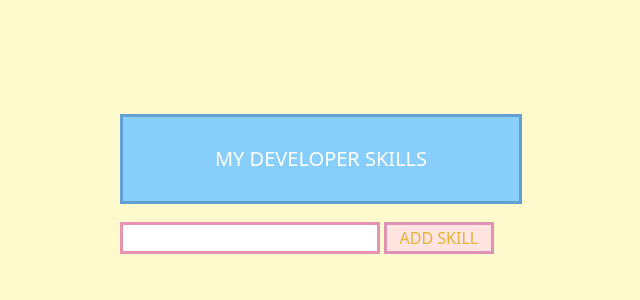
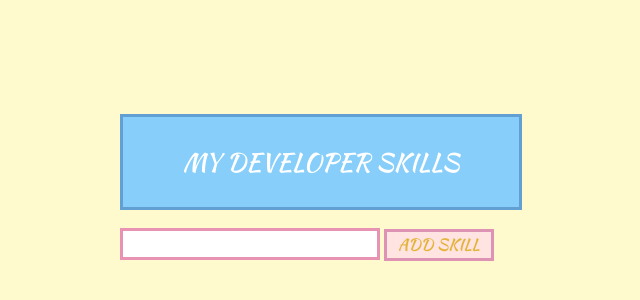
Before and after one commit to kimmiec/dev-skills, a plain HTML site: page index.html in a window 1280 px wide. Shown: the part 136-436 px from the top of the page, without its empty margins (319-959 px from the left). Drawn offline with nearby package versions, Linux system fonts and the light colour scheme.

Commit message:
changes to font style

```diff
--- a/css/style.css
+++ b/css/style.css
@@ -27,7 +27,8 @@ li {
     list-style-type: none;
     /* margin: 15px 0px 15px 130px; */
     color:rgb(155, 104, 175);
-
+    font-family: 'Caveat', cursive;
+    font-size: 21px;
 }
 
 ul {
@@ -39,11 +40,12 @@ h1{
     justify-content: center;
     flex-direction: column;
     padding: 30px 0px 30px 0px;
-    font-size: 20px;
+    font-size: 25px;
     text-align: center;
     background-color:lightskyblue;
     border: 3px solid rgb(98, 160, 211);
     color:rgb(255, 255, 255);
+    font-family: 'Kaushan Script', cursive;
 }
 
 #input-skill{
@@ -57,6 +59,7 @@ h1{
     background-color: mistyrose;
     color:rgb(228, 179, 57);
     width: 110px;
+    font-family: 'Kaushan Script', cursive;
 }
 
 
--- a/index.html
+++ b/index.html
@@ -7,7 +7,13 @@
     <meta name="viewport" content="width=device-width, initial-scale=1.0">
     <link href="https://cdn.jsdelivr.net/npm/bootstrap@5.1.1/dist/css/bootstrap.min.css" rel="stylesheet" integrity="sha384-F3w7mX95PdgyTmZZMECAngseQB83DfGTowi0iMjiWaeVhAn4FJkqJByhZMI3AhiU" crossorigin="anonymous">
     <link rel="stylesheet" href="./css/style.css">
-    <title>Document</title>
+    <link rel="preconnect" href="https://fonts.googleapis.com">
+    <link rel="preconnect" href="https://fonts.gstatic.com" crossorigin>
+    <link href="https://fonts.googleapis.com/css2?family=Caveat&display=swap" rel="stylesheet">
+    <link rel="preconnect" href="https://fonts.googleapis.com">
+    <link rel="preconnect" href="https://fonts.gstatic.com" crossorigin>
+    <link href="https://fonts.googleapis.com/css2?family=Kaushan+Script&display=swap" rel="stylesheet">
+    <title>Developer Skills</title>
 </head>
 
 <body>
```
